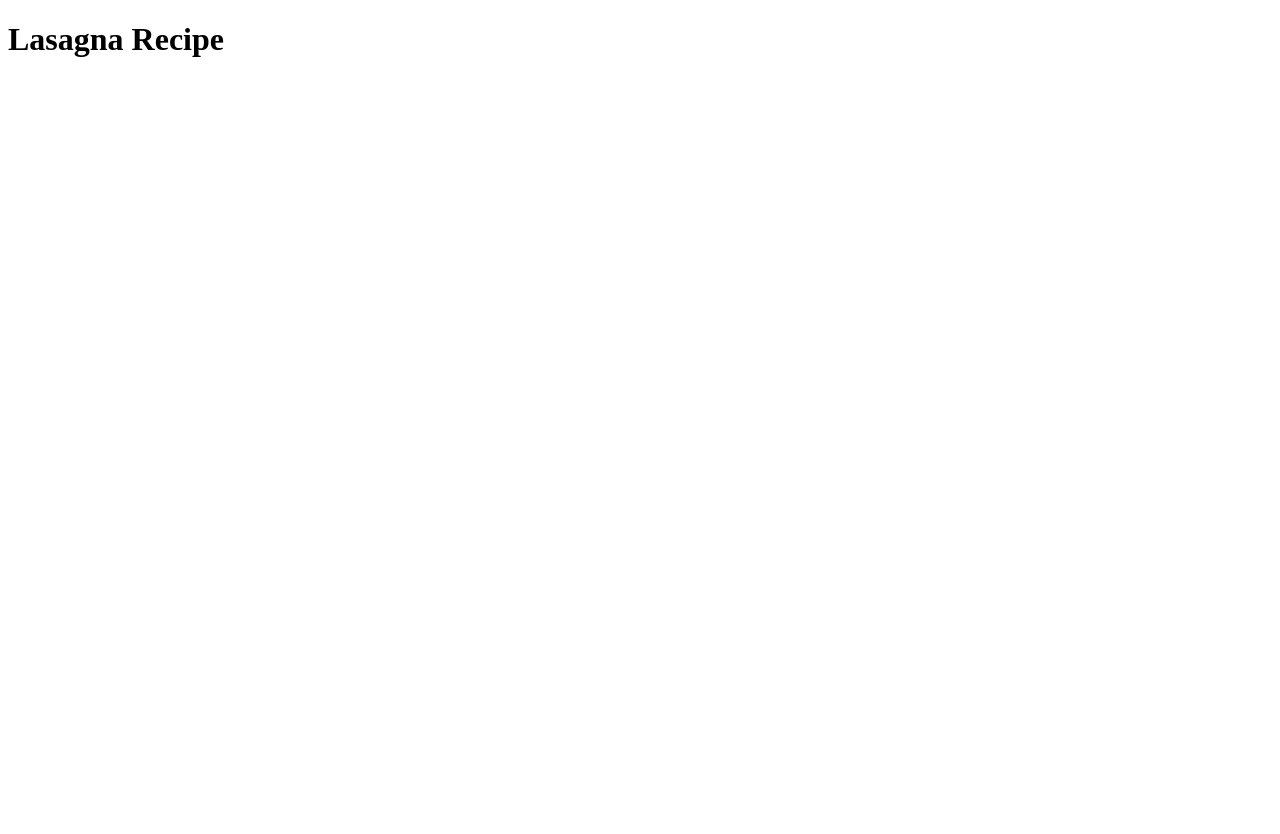
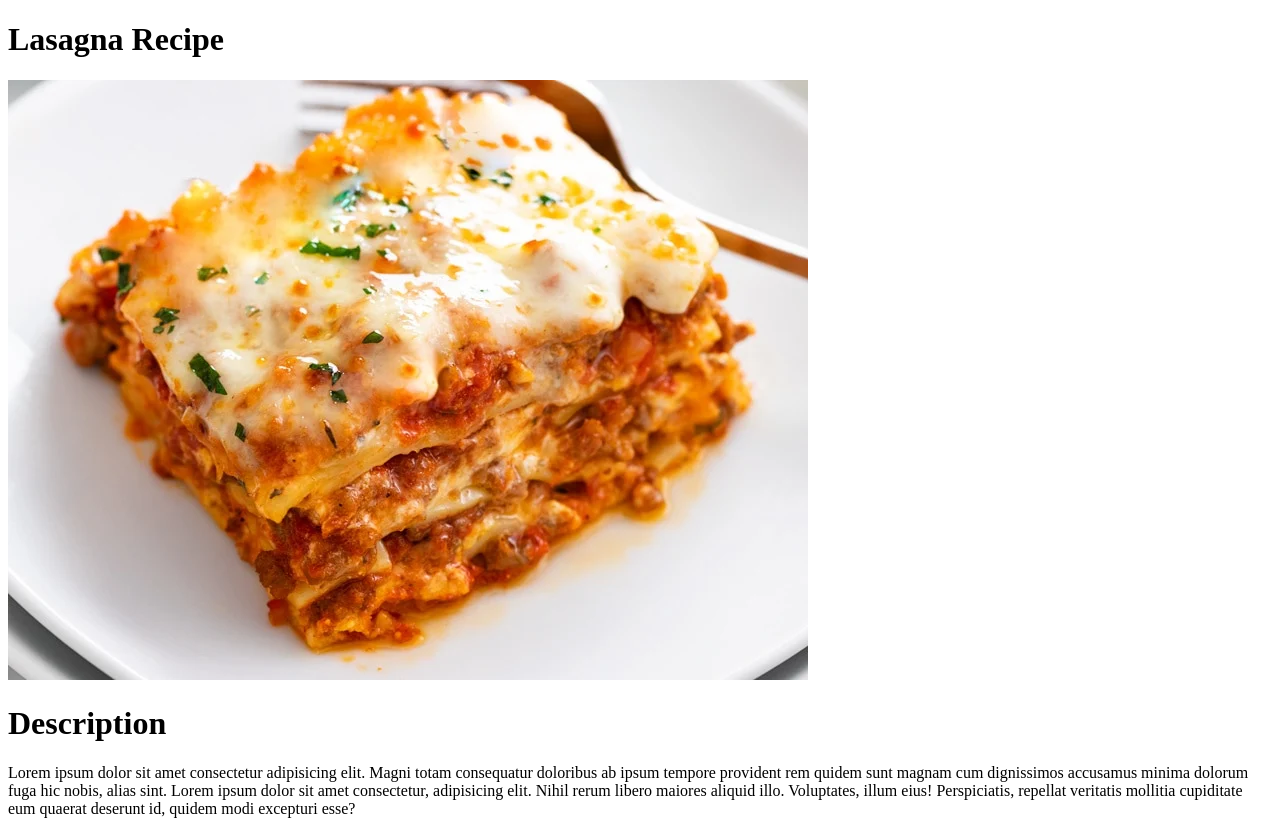
Before and after one commit to Excevo/odin-recipes, a plain HTML site: page recipes/lasagna.html in a window 1280 px wide. Before the commit the page ends 800 px from the top, so only its background shows below. Drawn offline with Linux system fonts and the light colour scheme.

Commit message:
Description

```diff
--- a/recipes/lasagna.html
+++ b/recipes/lasagna.html
@@ -7,6 +7,19 @@
 </head>
 <body>
     <h1>Lasagna Recipe</h1>
+        <img src="Lasagna-Recipe-f.webp" alt="Lasagna Photo">
+    <h1>Description</h1>
+        <p>Lorem ipsum dolor sit amet consectetur adipisicing elit.
+            Magni totam consequatur doloribus ab ipsum tempore provident
+            rem quidem sunt magnam cum dignissimos accusamus minima dolorum
+            fuga hic nobis, alias sint. Lorem ipsum dolor sit amet
+            consectetur, adipisicing elit. Nihil rerum libero maiores
+            aliquid illo. Voluptates, illum eius! Perspiciatis,
+            repellat veritatis mollitia cupiditate eum quaerat
+            deserunt id, quidem modi excepturi esse?
+        </p>
+
+
 
 </body>
 </html>
```
Also changed, not shown: index.html (+3 -1 lines), recipes/Lasagna-Recipe-f.webp (added).
